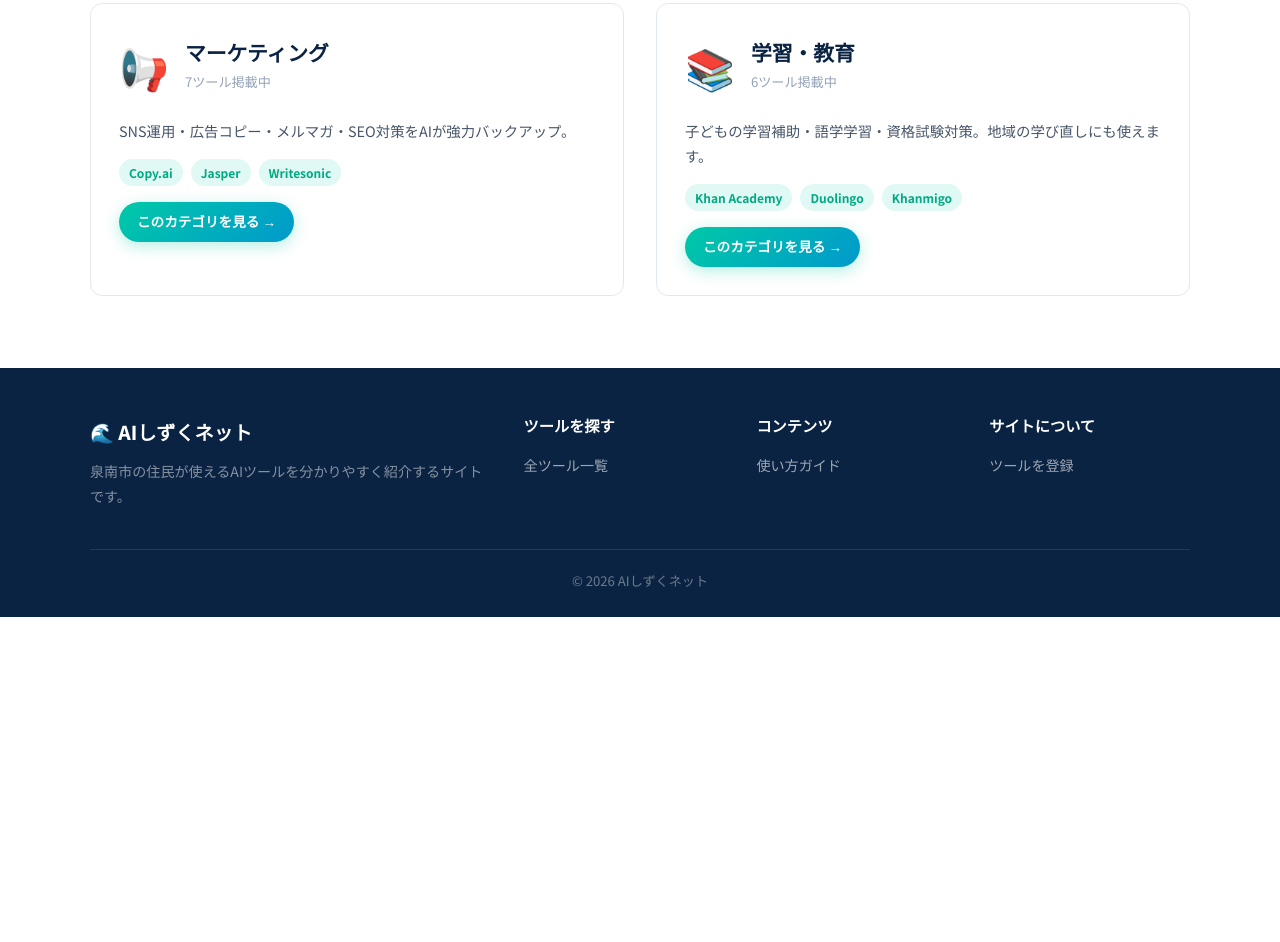
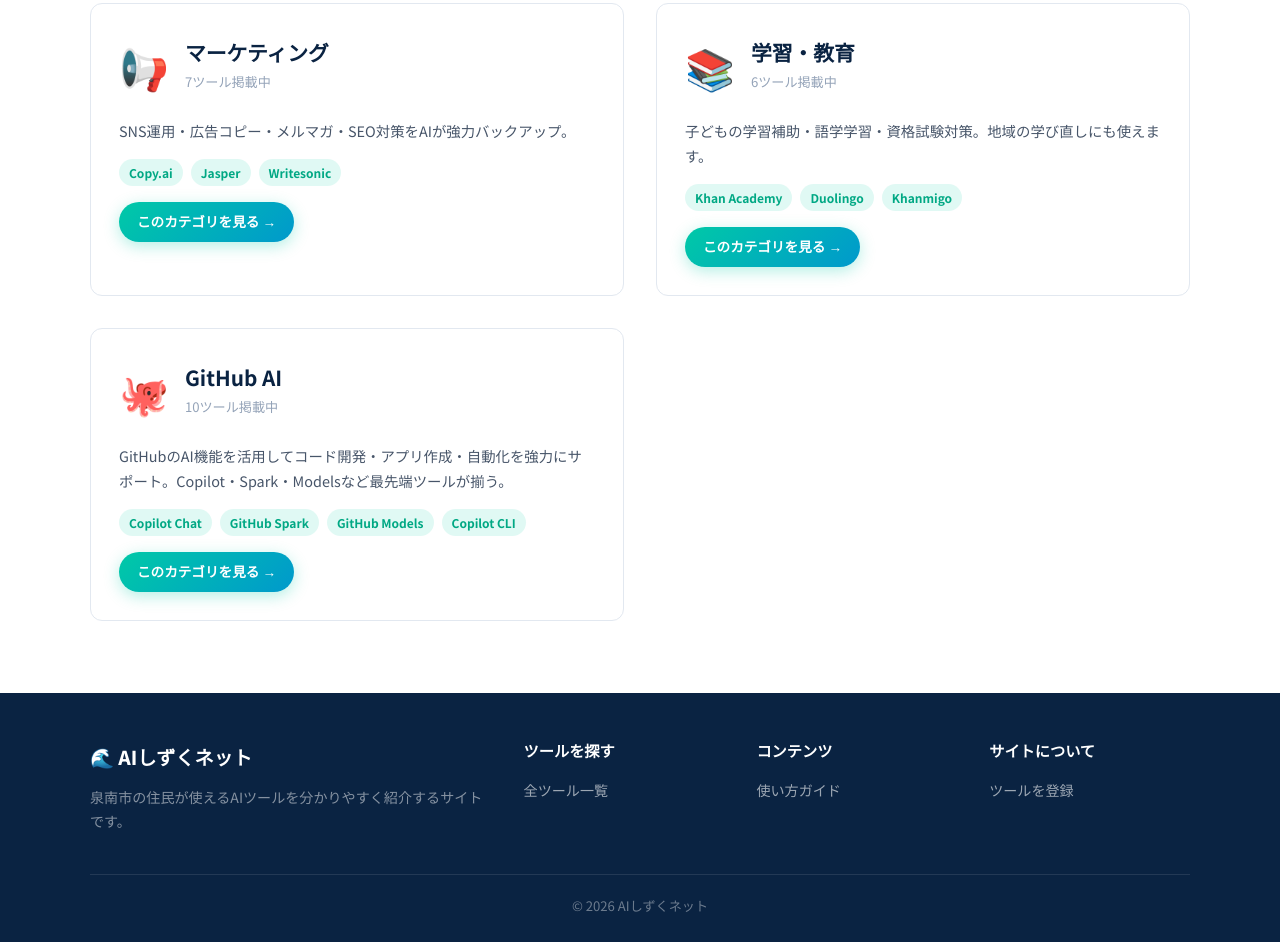
Before and after one commit to jijisennan72/ai-shizuku-net, a plain HTML site: page categories.html in a window 1280 px wide. Shown: the part 1011-1953 px from the top of the page. Before the commit the page ends 1628 px from the top, so only its background shows below. Drawn offline with Linux system fonts and the light colour scheme.

Commit message:
feat: GitHubカテゴリ新設・GitHub AI系ツール10件追加

```diff
--- a/categories.html
+++ b/categories.html
@@ -102,6 +102,24 @@
         <a href="directory.html?cat=education" class="btn btn-primary btn-sm">このカテゴリを見る →</a>
       </div>
 
+      <div style="background:white;border:1.5px solid var(--gray-200);border-radius:var(--radius);padding:28px;transition:all 0.2s;" onmouseover="this.style.borderColor='var(--teal)'" onmouseout="this.style.borderColor='var(--gray-200)'">
+        <div style="display:flex;align-items:center;gap:16px;margin-bottom:16px;">
+          <div style="font-size:2.5rem;">🐙</div>
+          <div>
+            <h2 style="color:var(--navy);font-size:1.3rem;">GitHub AI</h2>
+            <span style="font-size:0.82rem;color:var(--gray-400);">10ツール掲載中</span>
+          </div>
+        </div>
+        <p style="color:#475569;font-size:0.9rem;margin-bottom:16px;">GitHubのAI機能を活用してコード開発・アプリ作成・自動化を強力にサポート。Copilot・Spark・Modelsなど最先端ツールが揃う。</p>
+        <div style="display:flex;flex-wrap:wrap;gap:8px;margin-bottom:16px;">
+          <span class="badge badge-teal">Copilot Chat</span>
+          <span class="badge badge-teal">GitHub Spark</span>
+          <span class="badge badge-teal">GitHub Models</span>
+          <span class="badge badge-teal">Copilot CLI</span>
+        </div>
+        <a href="directory.html?cat=github" class="btn btn-primary btn-sm">このカテゴリを見る →</a>
+      </div>
+
     </div>
   </div>
 </section>
--- a/tools.json
+++ b/tools.json
@@ -1558,5 +1558,135 @@
     "url": "https://explaineverything.com",
     "new": false,
     "featured": false
+  },
+  {
+    "id": "github-copilot-chat",
+    "name": "GitHub Copilot Chat",
+    "category": "github",
+    "icon": "🤖",
+    "iconBg": "#f0fdf4",
+    "desc": "GitHub上でAIとチャットしながらコードレビュー・バグ修正・説明を受けられる。IssueやPRに直接AIが回答。",
+    "price": "freemium",
+    "rating": 4.8,
+    "url": "https://github.com/features/copilot",
+    "new": false,
+    "featured": true
+  },
+  {
+    "id": "github-spark",
+    "name": "GitHub Spark",
+    "category": "github",
+    "icon": "✨",
+    "iconBg": "#fef9c3",
+    "desc": "自然言語だけでフルスタックWebアプリを構築・デプロイできるAIツール。プログラミング知識不要で本格アプリが作れる。",
+    "price": "freemium",
+    "rating": 4.7,
+    "url": "https://github.com/features/spark",
+    "new": true,
+    "featured": true
+  },
+  {
+    "id": "github-models",
+    "name": "GitHub Models",
+    "category": "github",
+    "icon": "🧠",
+    "iconBg": "#eff6ff",
+    "desc": "GPT-4o・Claude・Llama・Geminiなど主要AIモデルを無料で試せるプレイグラウンド。APIキー不要で即試せる。",
+    "price": "free",
+    "rating": 4.6,
+    "url": "https://github.com/marketplace/models",
+    "new": true,
+    "featured": false
+  },
+  {
+    "id": "github-copilot-agent",
+    "name": "GitHub Copilot エージェント",
+    "category": "github",
+    "icon": "🕵️",
+    "iconBg": "#fff7ed",
+    "desc": "IssueをCopilotに割り当てるだけでPRを自動作成するAIエージェント。バグ修正・機能追加をバックグラウンドで自動実行。",
+    "price": "freemium",
+    "rating": 4.6,
+    "url": "https://github.com/features/copilot",
+    "new": true,
+    "featured": false
+  },
+  {
+    "id": "github-actions-ai",
+    "name": "GitHub Actions AI",
+    "category": "github",
+    "icon": "⚙️",
+    "iconBg": "#f0fdf4",
+    "desc": "CI/CDパイプラインをAIで自動生成・最適化。テスト・ビルド・デプロイのワークフローをAIが提案・修正してくれる。",
+    "price": "freemium",
+    "rating": 4.5,
+    "url": "https://github.com/features/actions",
+    "new": false,
+    "featured": false
+  },
+  {
+    "id": "github-copilot-review",
+    "name": "Copilot コードレビュー",
+    "category": "github",
+    "icon": "🔍",
+    "iconBg": "#fdf4ff",
+    "desc": "プルリクエストをAIが自動レビュー。バグ・セキュリティ問題・コード品質の改善点を自動でコメントしてくれる。",
+    "price": "freemium",
+    "rating": 4.5,
+    "url": "https://github.com/features/copilot",
+    "new": true,
+    "featured": false
+  },
+  {
+    "id": "github-mcp",
+    "name": "GitHub MCP サーバー",
+    "category": "github",
+    "icon": "🔗",
+    "iconBg": "#fef9c3",
+    "desc": "GitHubのデータをAIツールと連携するMCPサーバー。リポジトリ・Issue・PRをAIエージェントから直接操作できる。",
+    "price": "free",
+    "rating": 4.4,
+    "url": "https://github.com/github/github-mcp-server",
+    "new": true,
+    "featured": false
+  },
+  {
+    "id": "github-codespaces",
+    "name": "GitHub Codespaces",
+    "category": "github",
+    "icon": "☁️",
+    "iconBg": "#eff6ff",
+    "desc": "ブラウザだけで動くクラウド開発環境。AIコーディング環境をローカル設定なしで即座に起動できる。",
+    "price": "freemium",
+    "rating": 4.5,
+    "url": "https://github.com/features/codespaces",
+    "new": false,
+    "featured": false
+  },
+  {
+    "id": "github-copilot-workspace",
+    "name": "Copilot Workspace",
+    "category": "github",
+    "icon": "🏗️",
+    "iconBg": "#f0fdf4",
+    "desc": "IssueからコードPRまでをAIが一貫してサポートするワークスペース。課題の分析・実装計画・コード生成を自動化。",
+    "price": "freemium",
+    "rating": 4.4,
+    "url": "https://githubnext.com/projects/copilot-workspace",
+    "new": true,
+    "featured": false
+  },
+  {
+    "id": "github-copilot-cli",
+    "name": "Copilot CLI",
+    "category": "github",
+    "icon": "💻",
+    "iconBg": "#fff7ed",
+    "desc": "ターミナルのコマンドをAIが提案・説明するCLIツール。gitコマンド・シェルスクリプトを自然言語で生成できる。",
+    "price": "freemium",
+    "rating": 4.5,
+    "url": "https://github.com/github/gh-copilot",
+    "new": false,
+    "featured": false
   }
 ]
```
Also changed, not shown: directory.html (+2 -1 lines), index.html (+3 -2 lines).
